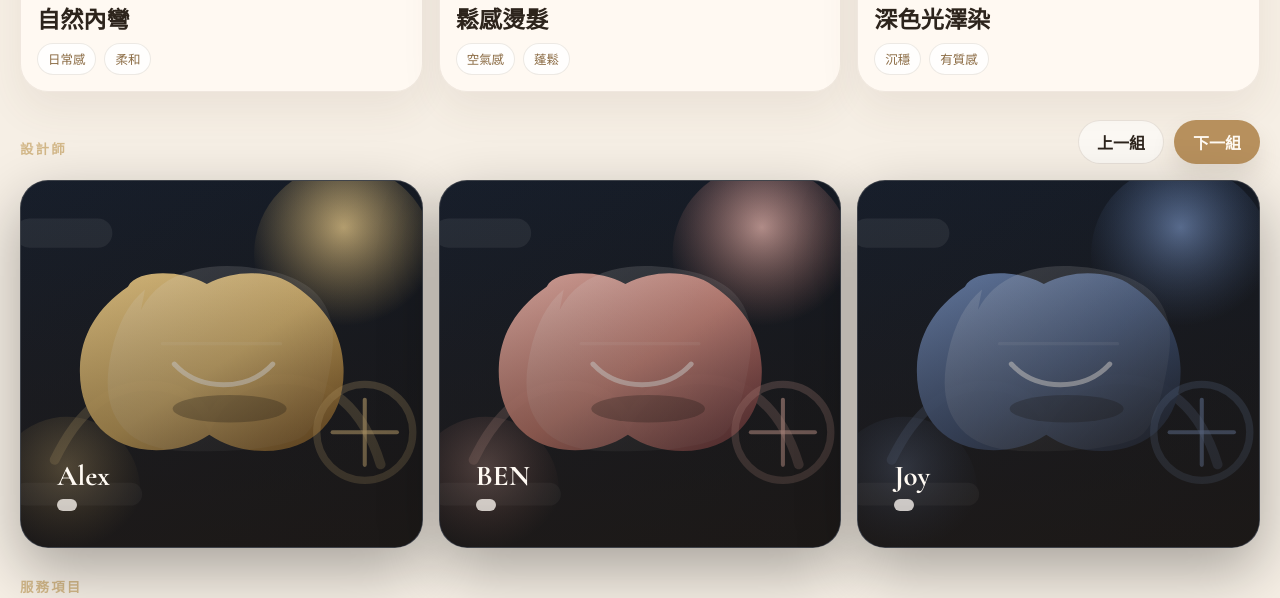
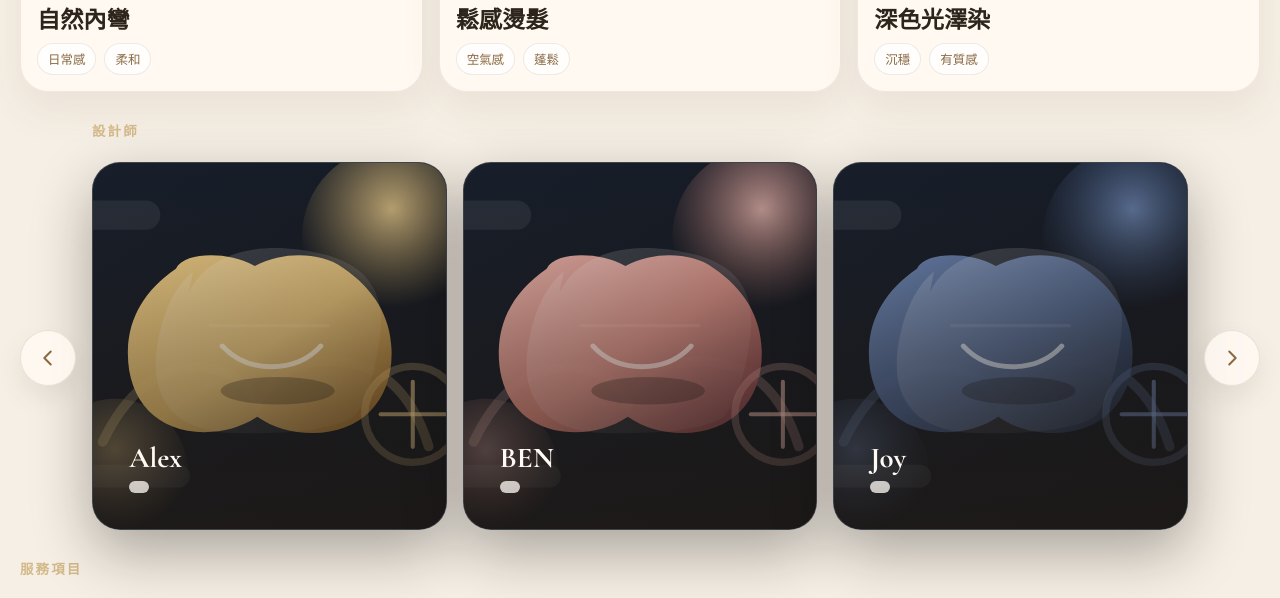
Before and after one commit to jimmy2000426/worldwideweb, a React (Vite) app: page /#/ in a window 1280 px wide. Shown: the part 1800-2398 px from the top of the page. Built offline with nearby package versions, Linux system fonts and the light colour scheme; no server answers.

Commit message:
icon and buttom adjust

```diff
--- a/src/pages/HomePage.jsx
+++ b/src/pages/HomePage.jsx
@@ -226,29 +226,47 @@ export function HomePage() {
         </div>
       </section>
 
-      <section className="page-block" id="designers">
+      <section className="page-block page-block--designers" id="designers">
         <div className="page-block__head">
           <div>
             <p className="section-eyebrow">設計師</p>
             <h2></h2>
           </div>
-          <div className="page-block__actions">
+        </div>
         <button
           type="button"
-              className="button button--ghost"
+          className="designer-nav designer-nav--prev"
           onClick={() => setGroupIndex((value) => (value + designerGroups.length - 1) % designerGroups.length)}
+          aria-label="切換到上一組設計師"
         >
-              上一組
+          <svg viewBox="0 0 24 24" aria-hidden="true">
+            <path
+              d="M15 5l-7 7 7 7"
+              fill="none"
+              stroke="currentColor"
+              strokeWidth="2.2"
+              strokeLinecap="round"
+              strokeLinejoin="round"
+            />
+          </svg>
         </button>
         <button
           type="button"
-              className="button button--gold"
+          className="designer-nav designer-nav--next"
           onClick={() => setGroupIndex((value) => (value + 1) % designerGroups.length)}
+          aria-label="切換到下一組設計師"
         >
-              下一組
+          <svg viewBox="0 0 24 24" aria-hidden="true">
+            <path
+              d="M9 5l7 7-7 7"
+              fill="none"
+              stroke="currentColor"
+              strokeWidth="2.2"
+              strokeLinecap="round"
+              strokeLinejoin="round"
+            />
+          </svg>
         </button>
-          </div>
-        </div>
         <div className="designer-grid">
           {activeDesigners.map((designer) => (
             <DesignerCard key={designer.name} item={designer} />
--- a/src/styles.css
+++ b/src/styles.css
@@ -2275,6 +2275,11 @@ h3,
   gap: 10px;
 }
 
+.page-block--designers {
+  position: relative;
+  padding-inline: 72px;
+}
+
 .work-grid,
 .designer-grid,
 .service-grid--lite {
@@ -2326,6 +2331,51 @@ h3,
 
 .designer-grid {
   grid-template-columns: repeat(3, minmax(0, 1fr));
+}
+
+.designer-nav {
+  position: absolute;
+  top: 58%;
+  z-index: 2;
+  width: 56px;
+  height: 56px;
+  display: inline-flex;
+  align-items: center;
+  justify-content: center;
+  border-radius: 999px;
+  border: 1px solid rgba(130, 107, 82, 0.16);
+  background: rgba(255, 250, 244, 0.84);
+  color: #8a6a42;
+  box-shadow: 0 12px 26px rgba(100, 77, 54, 0.1);
+  transform: translateY(-50%);
+  transition: transform 0.2s ease, background 0.2s ease, box-shadow 0.2s ease, border-color 0.2s ease;
+}
+
+.designer-nav:hover,
+.designer-nav:focus-visible {
+  transform: translateY(-50%) scale(1.04);
+  background: rgba(255, 250, 244, 0.98);
+  border-color: rgba(130, 107, 82, 0.3);
+  box-shadow: 0 16px 30px rgba(100, 77, 54, 0.14);
+}
+
+.designer-nav:focus-visible {
+  outline: 2px solid rgba(130, 107, 82, 0.45);
+  outline-offset: 3px;
+}
+
+.designer-nav svg {
+  width: 22px;
+  height: 22px;
+  display: block;
+}
+
+.designer-nav--prev {
+  left: 0;
+}
+
+.designer-nav--next {
+  right: 0;
 }
 
 .designer-card {
@@ -2482,6 +2532,10 @@ h3,
   .site-footer__panel {
     min-height: 120px;
   }
+
+  .page-block--designers {
+    padding-inline: 60px;
+  }
 }
 
 @media (max-width: 820px) {
@@ -2520,6 +2574,16 @@ h3,
     grid-template-columns: 1fr;
   }
 
+  .page-block--designers {
+    padding-inline: 0;
+  }
+
+  .designer-nav {
+    top: 44px;
+    width: 48px;
+    height: 48px;
+  }
+
   .site-footer__inner {
     grid-template-columns: 1fr;
   }
@@ -2531,6 +2595,12 @@ h3,
 }
 
 @media (max-width: 540px) {
+  .designer-nav {
+    top: 40px;
+    width: 44px;
+    height: 44px;
+  }
+
   .hero-carousel,
   .hero-carousel__content {
     min-height: 66vh;
```
Also changed, not shown: public/icon.png (added). Lines whose indentation alone changed are shown as unchanged.
